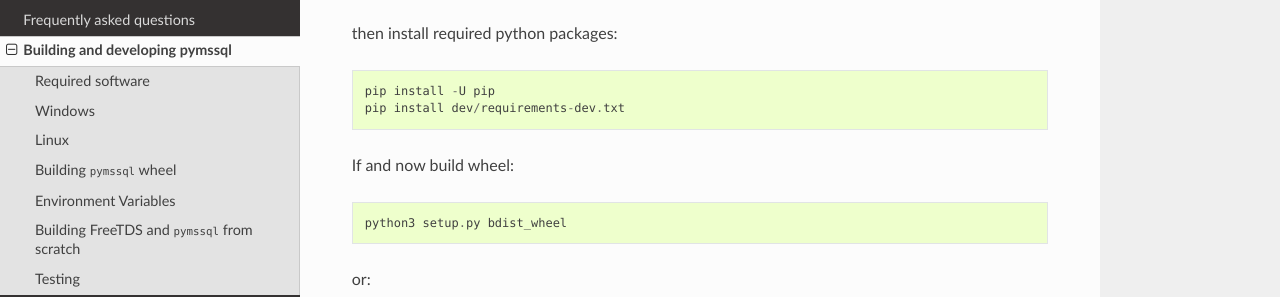
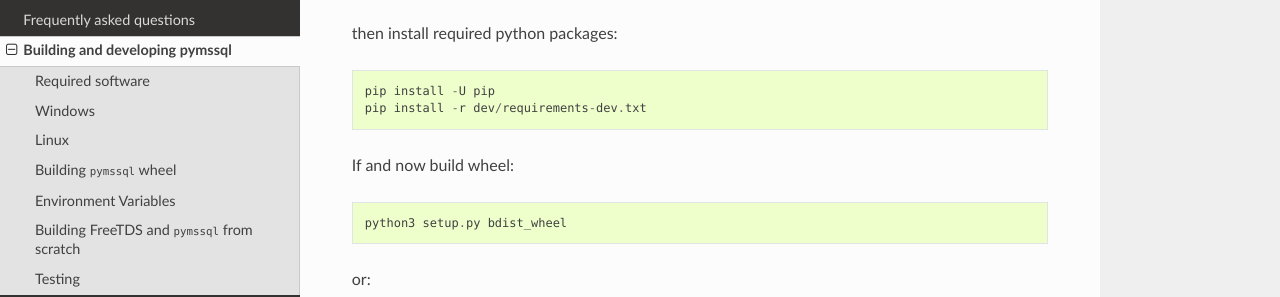
Before and after one commit to pymssql/pymssql, a Sphinx documentation site: the page built from docs/building_and_developing.rst, in a window 1280 px wide and 900 px high, scrolled down 1709 px. Shown: the part 159-456 px from the top of the window. Built offline with Sphinx 7.4.7 and the Read the Docs theme 2.0.0, drawn with Linux system fonts in a browser that asks for light colours; pages that are not in the unit, such as notebooks, are missing from menus; the version number could not be read and is left out.

```diff
--- a/docs/building_and_developing.rst
+++ b/docs/building_and_developing.rst
@@ -101,7 +101,7 @@ or if on Windows::
 then install required python packages::
 
     pip install -U pip
-    pip install dev/requirements-dev.txt
+    pip install -r dev/requirements-dev.txt
 
 If and now build wheel::
 
```
